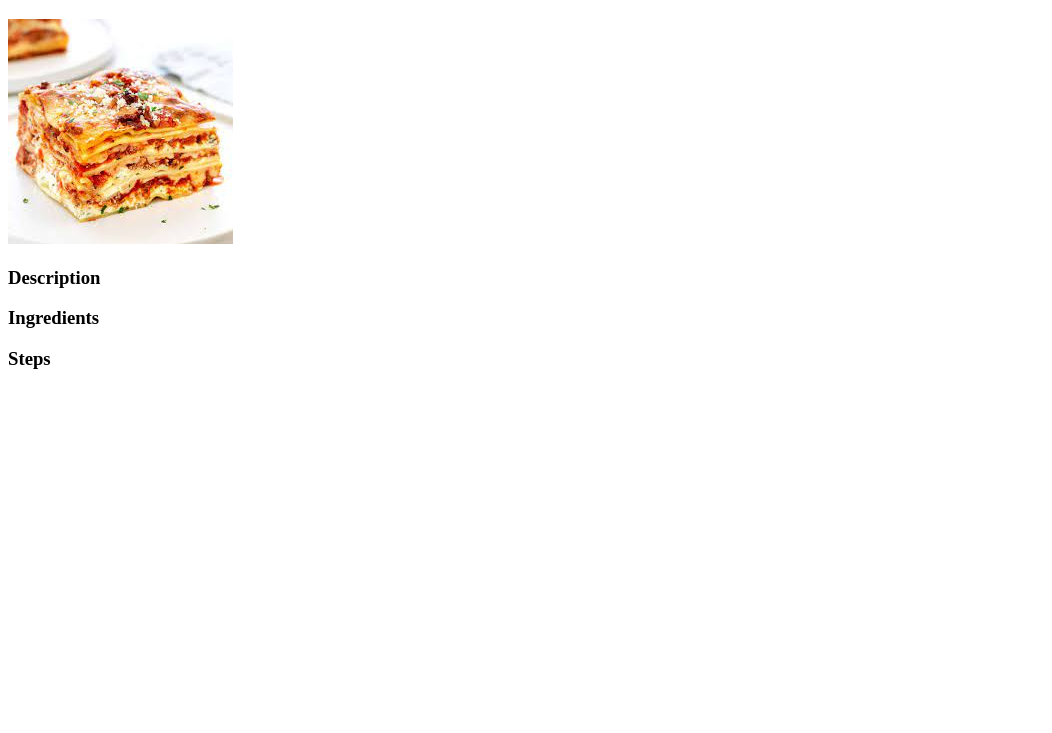
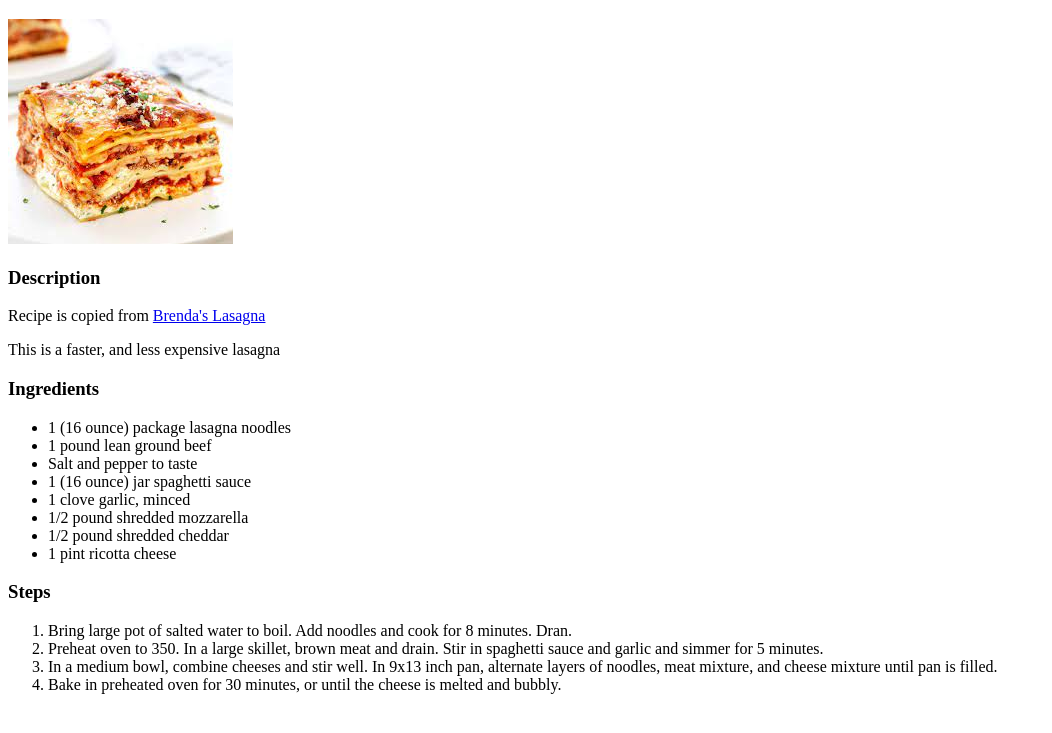
Before and after one commit to charles-walters/odin_recipes, a plain HTML site: page recipes/lasagna.html in a window 1280 px wide. Shown: the part 61-794 px from the top of the page, without its empty margins (0-1052 px from the left). Drawn offline with Linux system fonts and the light colour scheme.

Commit message:
Finished lasagna recipe

```diff
--- a/recipes/lasagna.html
+++ b/recipes/lasagna.html
@@ -9,16 +9,34 @@
 		<img src="../images/lasagna.jpg">
 		<h3>Description</h3>
 		<p>
+			Recipe is copied from <a href="https://www.allrecipes.com/recipe/19756/brendas-lasagna/">Brenda's Lasagna</a>
 		</p>
+			This is a faster, and less expensive lasagna
 		<p>
 		</p>
 		<h3>Ingredients</h3>
 		<ul>
-
+			<li>1 (16 ounce) package lasagna noodles</li>
+			<li>1 pound lean ground beef</li>
+			<li>Salt and pepper to taste</li>
+			<li>1 (16 ounce) jar spaghetti sauce</li>
+			<li>1 clove garlic, minced</li>
+			<li>1/2 pound shredded mozzarella</li>
+			<li>1/2 pound shredded cheddar</li>
+			<li>1 pint ricotta cheese</li>
 		</ul>
 		<h3>Steps</h3>
 		<ol>
-
+			<li>Bring large pot of salted water to boil.
+					Add noodles and cook for 8 minutes. Dran.</li>
+			<li>Preheat oven to 350. In a large skillet,
+					brown meat and drain.  Stir in spaghetti
+					sauce and garlic and simmer for 5 minutes.</li>
+			<li>In a medium bowl, combine cheeses and stir well.
+					In 9x13 inch pan, alternate layers of noodles, meat mixture,
+					and cheese mixture until pan is filled.</li>
+			<li>Bake in preheated oven for 30 minutes,
+					or until the cheese is melted and bubbly.</li>
 		</ol>
 	</body>
 
```
